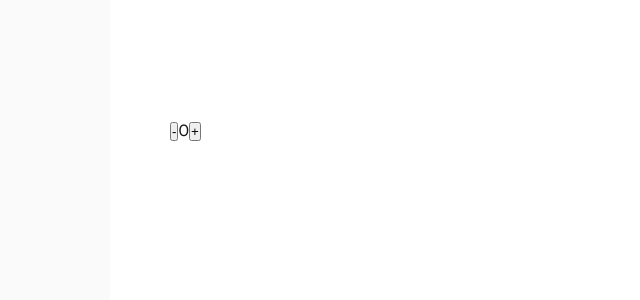
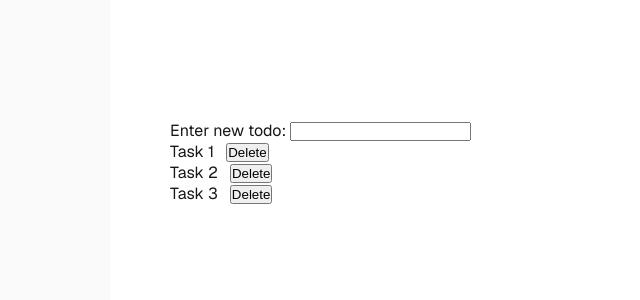
Before and after one commit to Elirus43/frontendWreact, a Next.js app: page / in a window 1280 px wide. Shown: the top 300 px of the page, without its empty margins (130-770 px from the left). Built offline with nearby package versions, Linux system fonts and the light colour scheme.

Commit message:
Todo with Reducer, to get more manageable

```diff
--- a/src/app/components/TodoList.jsx
+++ b/src/app/components/TodoList.jsx
@@ -24,7 +24,7 @@ function getNextId() {
     return id++;
 }
 
-function TodoEntry({onAddTodo}) {
+export function TodoEntry({onAddTodo}) {
     const [todoText, setTodoText] = useState("");
     const handleKeyDown = (e) => {
         if (e.key === "Enter") {
@@ -41,7 +41,7 @@ function TodoEntry({onAddTodo}) {
     </div>)
 }
 
-function TodoItem({todo, onDeleteTodo, onUpdateTodo}) {
+export function TodoItem({todo, onDeleteTodo, onUpdateTodo}) {
     const [editing, setEditing] = useState(false);
     const [todoText, setTodoText] = useState(todo.title);
     const onDoubleClick = (event) => {
--- /dev/null
+++ b/src/app/components/reducer/TodoWithReducer.jsx
@@ -0,0 +1,71 @@
+import {useReducer, useState} from "react";
+import {TodoEntry} from "@/app/components/TodoList";
+import {todoReducer} from "@/app/components/reducer/TodoReducer";
+import {TodoItem} from "@/app/components/TodoList";
+
+const initialTodos = [
+    {
+        id: 1,
+        title: "Task 1"
+    },
+    {
+        id: 2,
+        title: "Task 2"
+    },
+    {
+        id: 3,
+        title: "Task 3"
+    }
+];
+
+let id = 5;
+function getNextId() {
+    return id++;
+}
+
+const onAddTodo = (title) => {
+    console.log('OnAddTodo ', title);
+}
+
+export default function TodoWithReducer() {
+    const [todos, dispatch] = useReducer(todoReducer, initialTodos);
+    const onAddTodo = (title) => {
+        console.log('Add todo ', title);
+        let id = getNextId();
+        const newTodo = {
+            id,
+            title,
+        };
+        dispatch({
+            type: 'ADD_TODO',
+            payload: newTodo
+        })
+    }
+
+    // Communication with Parents
+    const onDeleteTodo = (todo) => {
+        console.log('Todo ', todo);
+        dispatch({
+            type: 'DELETE_TODO',
+            payload: todo
+        })
+    }
+    const onUpdateTodo = (todo) => {
+        console.log('Update Todo ', todo);
+        dispatch({
+            type: 'UPDATE_TODO',
+            payload: todo
+        })
+    }
+    return (<div>
+        <TodoEntry onAddTodo={onAddTodo}/>
+        {
+            todos.map(todo => <TodoItem
+                key={todo.id}
+                todo={todo}
+                onDeleteTodo={onDeleteTodo}
+                onUpdateTodo={onUpdateTodo}
+            />)
+        }
+    </div>)
+}
--- a/src/app/page.js
+++ b/src/app/page.js
@@ -21,6 +21,7 @@ import DifferentPosition from "./components/reconciliation/DifferentPosition";
 import DifferentProp from "@/app/components/reconciliation/DifferentProp";
 import SamePosition from "./components/reconciliation/SamePosition";
 import CounterWithReducer from "./components/reducer/CounterWithReducer";
+import TodoWithReducer from "./components/reducer/TodoWithReducer";
 
 export default function Home() {
   return (
@@ -58,7 +59,8 @@ export default function Home() {
           {/*<DifferentPosition />*/}
           {/*<DifferentProp />*/}
           {/*<SamePosition />*/}
-          <CounterWithReducer />
+          {/*<CounterWithReducer />*/}
+          <TodoWithReducer/>
       </main>
     </div>
   );
```
